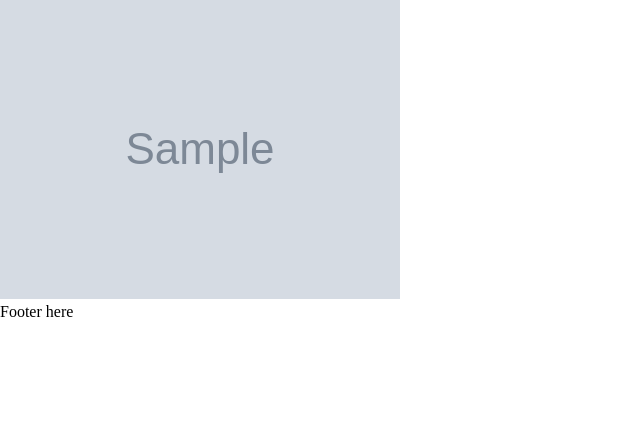
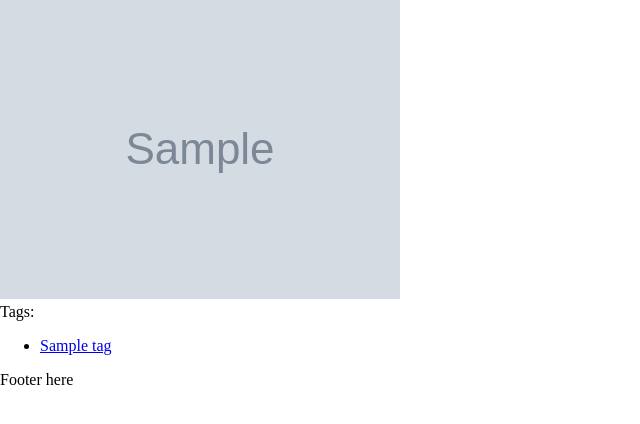
Before and after one commit to ms813/Ginthusiasm, a Django app: template templates/ginthusiasm/gin_page.html in a window 1280 px wide. Shown: the part 199-623 px from the top of the page, without its empty margins (0-640 px from the left). Run offline with Django 3.2, Linux system fonts and the light colour scheme; the template is opened without the code that fills it: most values are stand-ins (such as "Sample title", 1, 10 or a date in 2020); grey boxes marked "Sample" are stand-in pictures; parts of the project's set-up code (start-up, migrations or seed data) failed here and were passed over.

Commit message:
Added list of tags to gin template

```diff
--- a/templates/ginthusiasm/gin_page.html
+++ b/templates/ginthusiasm/gin_page.html
@@ -11,5 +11,14 @@
         <h1>{{ gin.name }}</h1><br />
         <p>{{ gin.long_description }}</p>
         <img src="{{ MEDIA_URL }}{{ gin.image }}" alt='Image of {{ gin.name }}'/>
+        <div>
+            Tags:
+            <ul>
+                {% for tag in gin.taste_tags.all %}
+                    <!-- Replace "#" with url to search page filterred by the taste tag -->
+                    <li><a href="#">{{ tag.name }}</a></li>
+                {% endfor %}
+            </ul>
+        </div>
     </div>
 {% endblock %}
```
